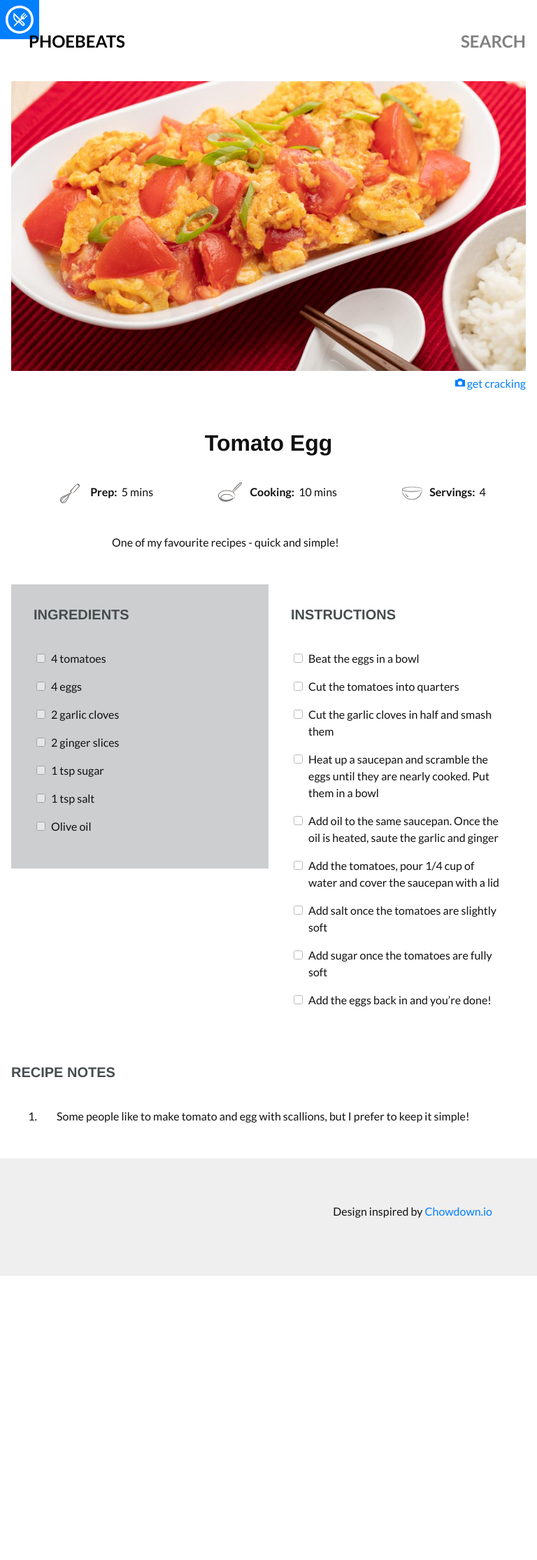
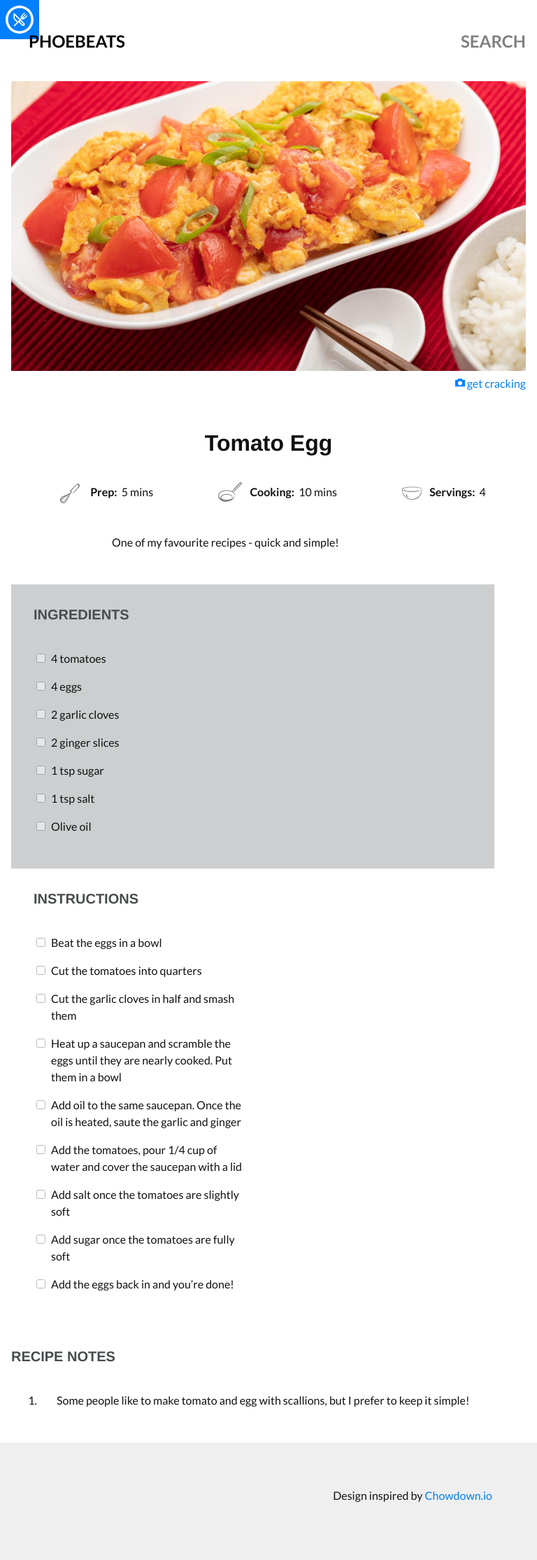
Before and after one commit to phoebeast/phoebeast.github.io, a Jekyll site: the page built from _recipes/tomato-egg.md, in a window 768 px wide. Shown: the whole page at 70% size. Built offline with Jekyll 4.4.1, drawn with Linux system fonts in a browser that asks for light colours; nearby versions of some CDN libraries; some web fonts are replaced; before the commit the page ends 1823 px from its top, so only the background shows below that.

Commit message:
Update ingredients list CSS

```diff
--- a/assets/css/bass.css
+++ b/assets/css/bass.css
@@ -631,12 +631,6 @@ h6, .h6 { font-size: .75rem }
 .col-12 {
   width: 100%;
 }
-@media (min-width: 40em) {
-
-  .sm-col {
-    float: left;
-    box-sizing: border-box;
-  }
 
 .sm-col-ingredients {
   float: left;
@@ -649,6 +643,13 @@ h6, .h6 { font-size: .75rem }
   float: left;
   box-sizing: border-box;
   padding: 2rem 2rem;
+}
+
+@media (min-width: 40em) {
+
+  .sm-col {
+    float: left;
+    box-sizing: border-box;
   }
 
   .sm-col-right {
@@ -862,7 +863,15 @@ h6, .h6 { font-size: .75rem }
 
 /* Smaller devices (phones and tablets, 768px and below) */
 @media only screen and (max-width: 768px) {
-  .flex-icon-container { min-width: 100vw }
+  .flex-icon-container {
+    min-width: 100vw
+  }
+
+  .sm-col-ingredients {
+    min-width: 90vw;
+    padding: 2rem 2rem;
+  }
+
 }
 
 /* Larger devices (laptops and desktops, 768px and above) */
```
Lines whose indentation alone changed are shown as unchanged.
